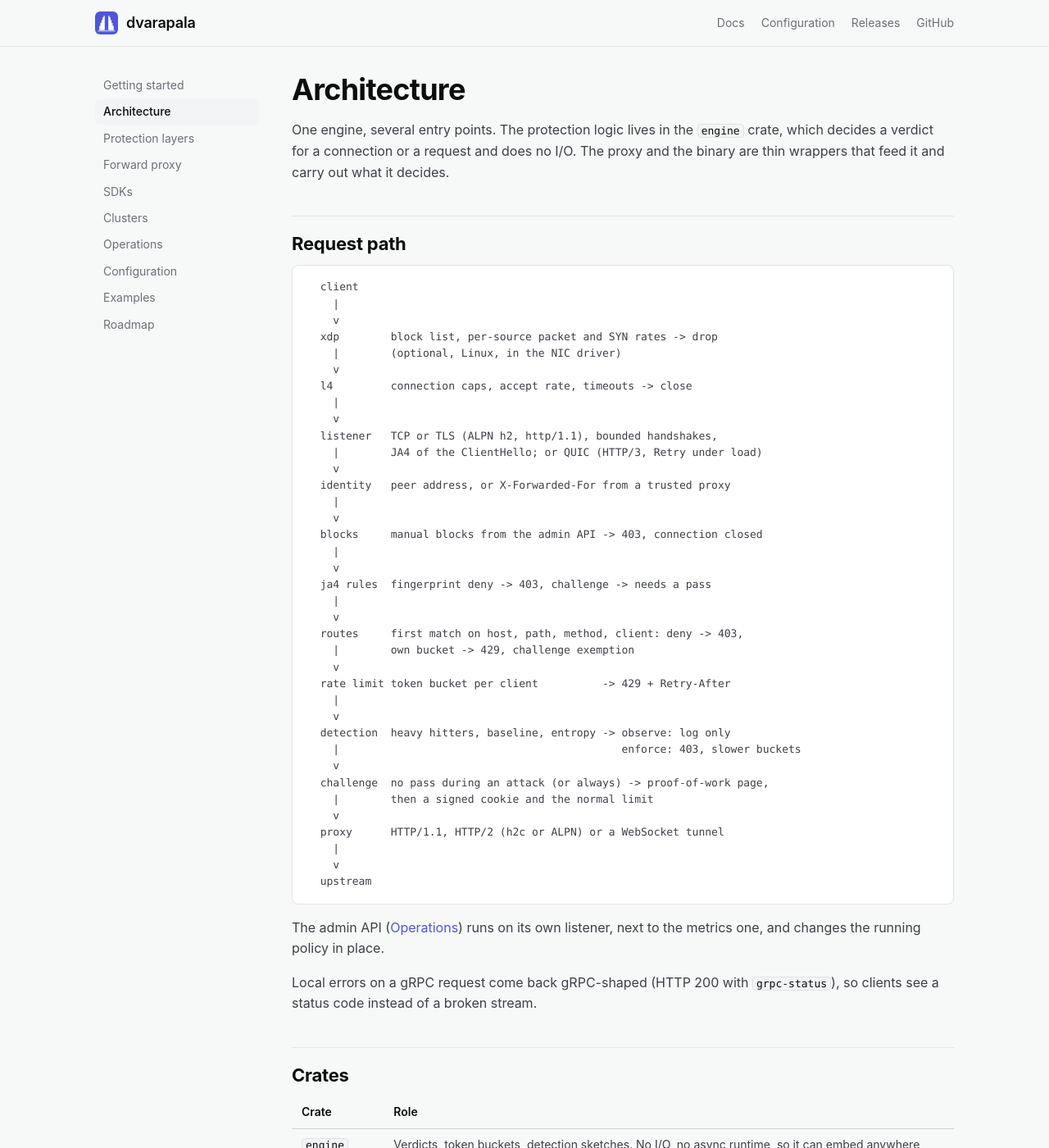
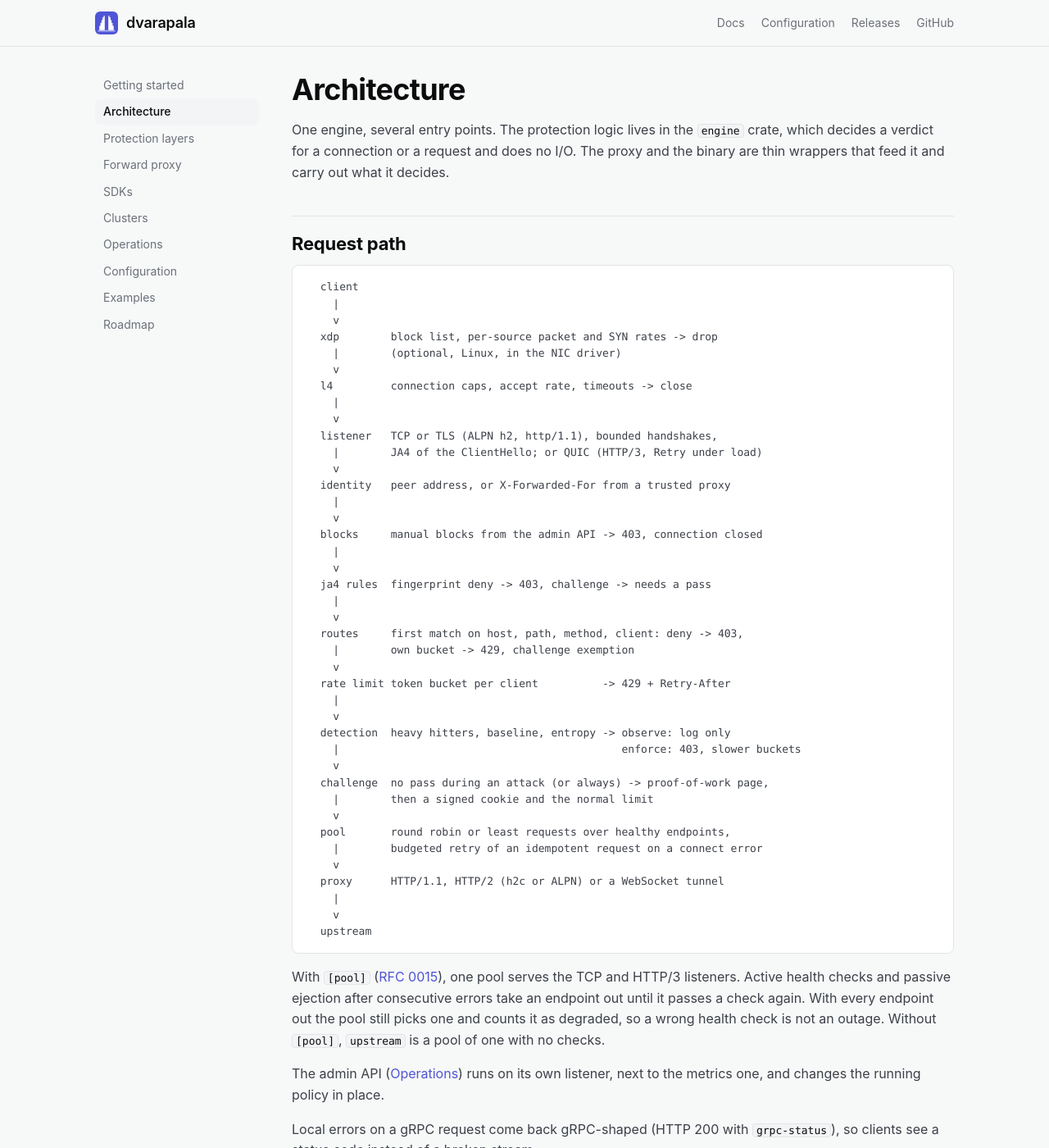
Before and after one commit to franzramadhan/dvarapala, a Jekyll site: the page built from site/docs/architecture.md, in a window 1280 px wide and 1400 px high. Shown: the whole window at 82% size. Built offline with Jekyll 4.4.1, drawn with Linux system fonts in a browser that asks for light colours.

Commit message:
release: v0.10.0 (#132)
Releases RFC 0015 (upstream pools and health checks).

- Versions to 0.10.0: `Cargo.toml`, `sdk/python/pyproject.toml`,
`sdk/js/package.json`, `crates/xdp-ebpf/Cargo.lock`, root and fuzz
`Cargo.lock`.
- `CHANGELOG.md` from `git cliff`.
- RFC 0015 `implemented` in `ROADMAP.md` and its header.
- `README.md`: Upstreams row (RFC 0015).
- `site/index.html`: RFC 0015 card, pools in "How it works".
- `site/docs/architecture.md`: pool stage and a note on health and
ejection.

`CONFIG.md`, `examples/pool.toml` and `examples/README.md` came with
#128.

````diff
--- a/Cargo.toml
+++ b/Cargo.toml
@@ -5,7 +5,7 @@ members = ["crates/*"]
 exclude = ["crates/xdp-ebpf"]
 
 [workspace.package]
-version = "0.9.0"
+version = "0.10.0"
 edition = "2024"
 license = "MIT"
 repository = "https://github.com/franzramadhan/dvarapala"
--- a/sdk/js/package.json
+++ b/sdk/js/package.json
@@ -1,6 +1,6 @@
 {
   "name": "dvarapala",
-  "version": "0.9.0",
+  "version": "0.10.0",
   "description": "In-process rate limit, flood detection and connection limits from the dvarapala gateway (RFC 0008)",
   "license": "MIT",
   "repository": "github:franzramadhan/dvarapala",
--- a/sdk/python/pyproject.toml
+++ b/sdk/python/pyproject.toml
@@ -5,7 +5,7 @@ build-backend = "setuptools.build_meta"
 [project]
 name = "dvarapala"
 description = "In-process rate limit, flood detection and connection limits from the dvarapala gateway (RFC 0008)"
-version = "0.9.0"
+version = "0.10.0"
 requires-python = ">=3.10"
 license = "MIT"
 dependencies = []
--- a/site/docs/architecture.md
+++ b/site/docs/architecture.md
@@ -43,11 +43,21 @@ carry out what it decides.
   challenge  no pass during an attack (or always) -> proof-of-work page,
     |        then a signed cookie and the normal limit
     v
+  pool       round robin or least requests over healthy endpoints,
+    |        budgeted retry of an idempotent request on a connect error
+    v
   proxy      HTTP/1.1, HTTP/2 (h2c or ALPN) or a WebSocket tunnel
     |
     v
   upstream
 ```
+
+With `[pool]` ([RFC 0015](https://github.com/franzramadhan/dvarapala/blob/main/rfc/0015-upstream-pools.md)),
+one pool serves the TCP and HTTP/3 listeners. Active health checks and
+passive ejection after consecutive errors take an endpoint out until it
+passes a check again. With every endpoint out the pool still picks one
+and counts it as degraded, so a wrong health check is not an outage.
+Without `[pool]`, `upstream` is a pool of one with no checks.
 
 The admin API ([Operations](operations.html)) runs on its own listener,
 next to the metrics one, and changes the running policy in place.
--- a/site/index.html
+++ b/site/index.html
@@ -57,6 +57,7 @@
         <div class="card"><span class="tag">RFC 0012</span><h3>Challenges and JA4</h3><p>During an attack, browsers solve a small proof of work instead of sharing the attack limit; a signed cookie keeps them out of it. JA4 fingerprints deny or challenge known bot TLS stacks.</p></div>
         <div class="card"><span class="tag">RFC 0013</span><h3>Per-route policy</h3><p>Deny scanner paths outright, give a login page its own low rate, limit an API per key or per JA4, and keep machine endpoints out of the challenge. Routes only tighten the global policy.</p></div>
         <div class="card"><span class="tag">RFC 0014</span><h3>Admin API and reload</h3><p>Block a network for an hour, see the top talkers and the detection state, and change limits, routes or the challenge with <code>SIGHUP</code>: clients keep their buckets, a bad file is refused whole.</p></div>
+        <div class="card"><span class="tag">RFC 0015</span><h3>Upstream pools</h3><p>Spread traffic over several upstreams by round robin or least requests. Health checks and passive ejection take a failing one out; idempotent requests retry on another within a budget.</p></div>
         <div class="card"><span class="tag">metrics</span><h3>Prometheus metrics</h3><p>Verdicts, detection state, challenges, connection limits, tunnels, HTTP/2, QUIC, the store and XDP on a separate listener, so you can watch before you enforce.</p></div>
       </div>
     </div>
@@ -74,7 +75,7 @@
           <li><b>Limit</b> it: a token bucket per client answers <code>429</code> when empty.</li>
           <li><b>Detect</b> floods: per-window counts against a learned baseline mark anomalies.</li>
           <li><b>Challenge</b> browsers with a proof of work during an attack, and fingerprint TLS clients by JA4.</li>
-          <li><b>Forward</b> what passes, over HTTP/1.1, HTTP/2 or a WebSocket tunnel; clients may also come in over HTTP/3.</li>
+          <li><b>Forward</b> what passes to a healthy upstream of the pool, over HTTP/1.1, HTTP/2 or a WebSocket tunnel; clients may also come in over HTTP/3.</li>
           <li><b>Share</b> counts across replicas through Redis or PostgreSQL, so a cluster holds one limit.</li>
           <li><b>Report</b> every verdict as a metric and a structured log line.</li>
         </ul>
````
Also changed, not shown: ROADMAP.md (+1 -1 lines), rfc/0015-upstream-pools.md (+1 -1 lines), CHANGELOG.md, README.md, 3 other files.
